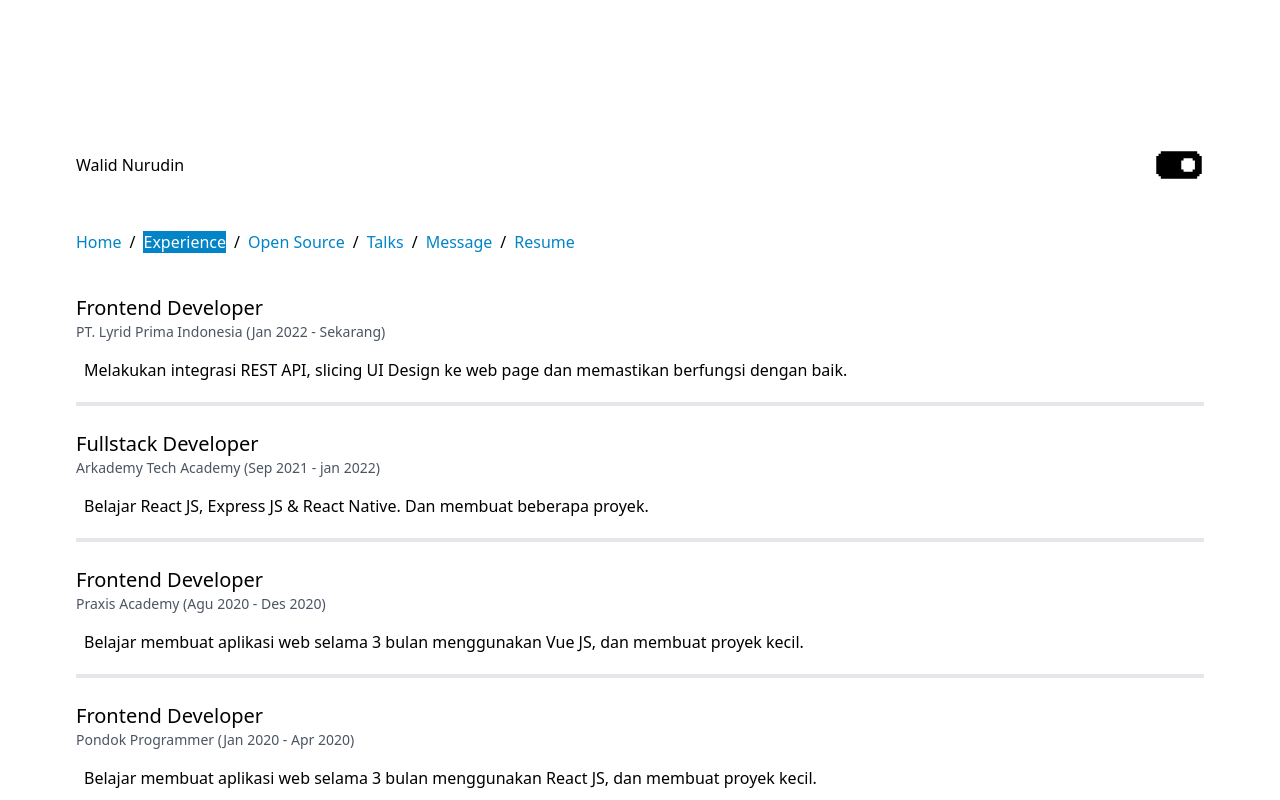
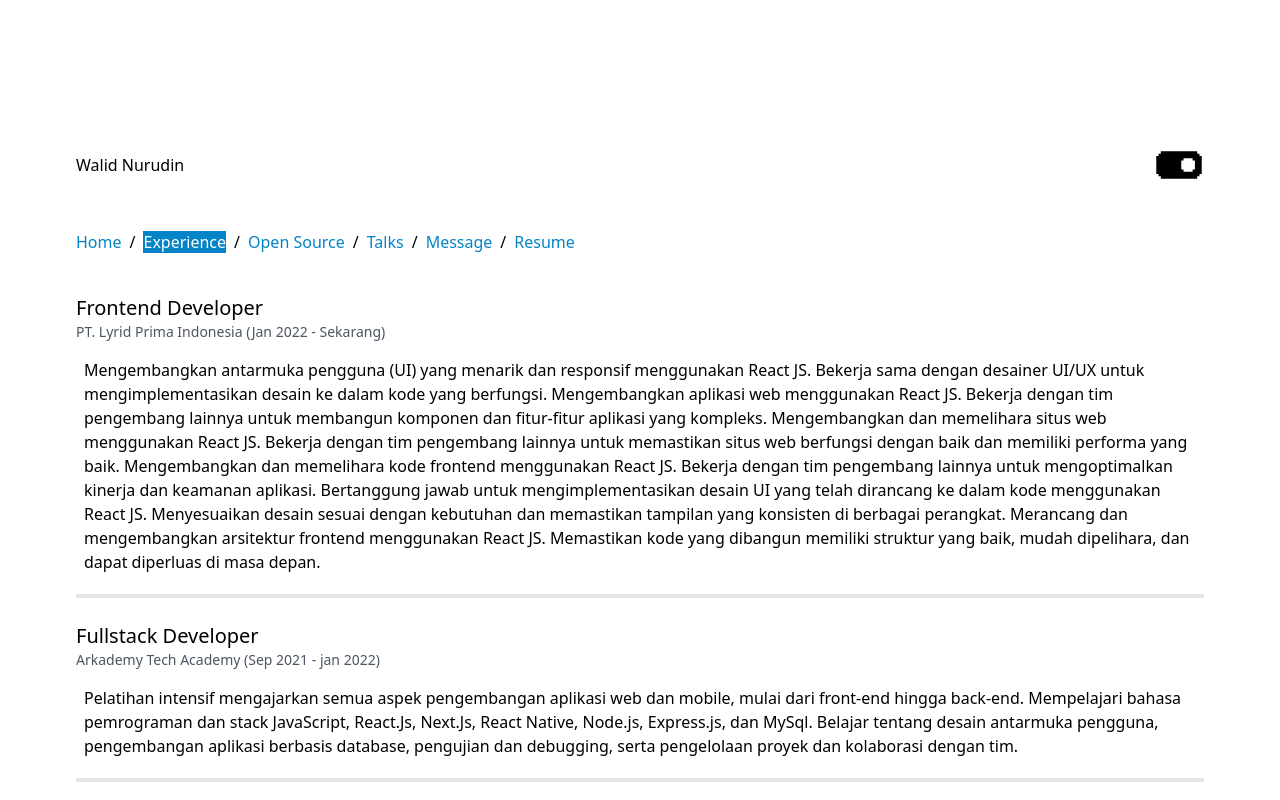
Before and after one commit to Walidnurudin/portofolio, a Next.js app: page /experience in a window 1280 px wide. Shown: the top 800 px of the page. Built offline with nearby package versions, Linux system fonts and the light colour scheme.

Commit message:
update exp

```diff
--- a/src/pages/experience/index.js
+++ b/src/pages/experience/index.js
@@ -5,13 +5,13 @@ const exp = [
     role: 'Frontend Developer',
     company: 'PT. Lyrid Prima Indonesia',
     date: 'Jan 2022 - Sekarang',
-    desc: 'Melakukan integrasi REST API, slicing UI Design ke web page dan memastikan berfungsi dengan baik.'
+    desc: ' Mengembangkan antarmuka pengguna (UI) yang menarik dan responsif menggunakan React JS. Bekerja sama dengan desainer UI/UX untuk mengimplementasikan desain ke dalam kode yang berfungsi. Mengembangkan aplikasi web menggunakan React JS. Bekerja dengan tim pengembang lainnya untuk membangun komponen dan fitur-fitur aplikasi yang kompleks. Mengembangkan dan memelihara situs web menggunakan React JS. Bekerja dengan tim pengembang lainnya untuk memastikan situs web berfungsi dengan baik dan memiliki performa yang baik. Mengembangkan dan memelihara kode frontend menggunakan React JS. Bekerja dengan tim pengembang lainnya untuk mengoptimalkan kinerja dan keamanan aplikasi. Bertanggung jawab untuk mengimplementasikan desain UI yang telah dirancang ke dalam kode menggunakan React JS. Menyesuaikan desain sesuai dengan kebutuhan dan memastikan tampilan yang konsisten di berbagai perangkat. Merancang dan mengembangkan arsitektur frontend menggunakan React JS. Memastikan kode yang dibangun memiliki struktur yang baik, mudah dipelihara, dan dapat diperluas di masa depan.'
   },
   {
     role: 'Fullstack Developer',
     company: 'Arkademy Tech Academy',
     date: 'Sep 2021 - jan 2022',
-    desc: 'Belajar React JS, Express JS & React Native. Dan membuat beberapa proyek.'
+    desc: 'Pelatihan intensif mengajarkan semua aspek pengembangan aplikasi web dan mobile, mulai dari front-end hingga back-end. Mempelajari bahasa pemrograman dan stack JavaScript, React.Js, Next.Js, React Native, Node.js, Express.js, dan MySql. Belajar tentang desain antarmuka pengguna, pengembangan aplikasi berbasis database, pengujian dan debugging, serta pengelolaan proyek dan kolaborasi dengan tim.'
   },
   {
     role: 'Frontend Developer',
```
